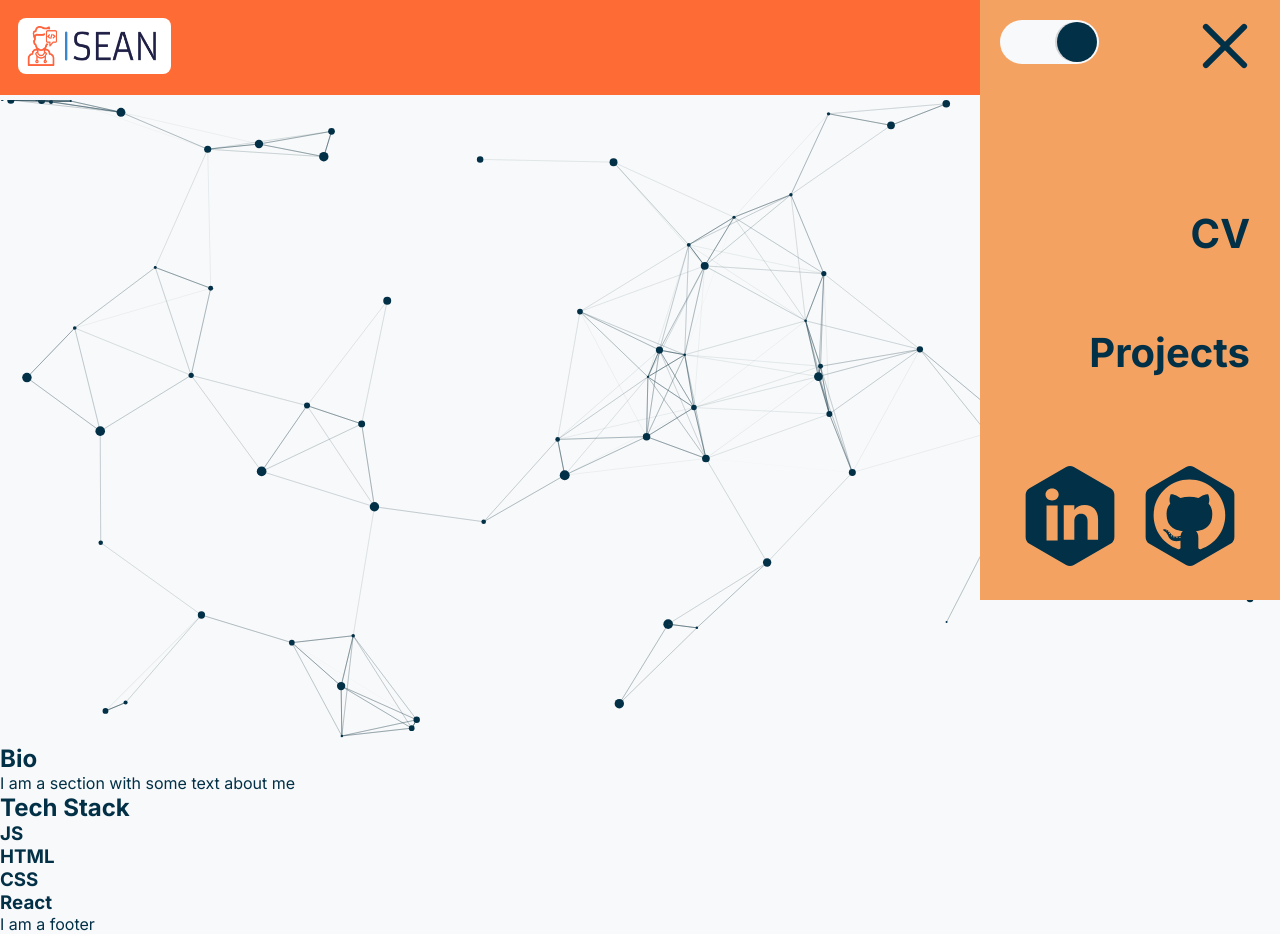
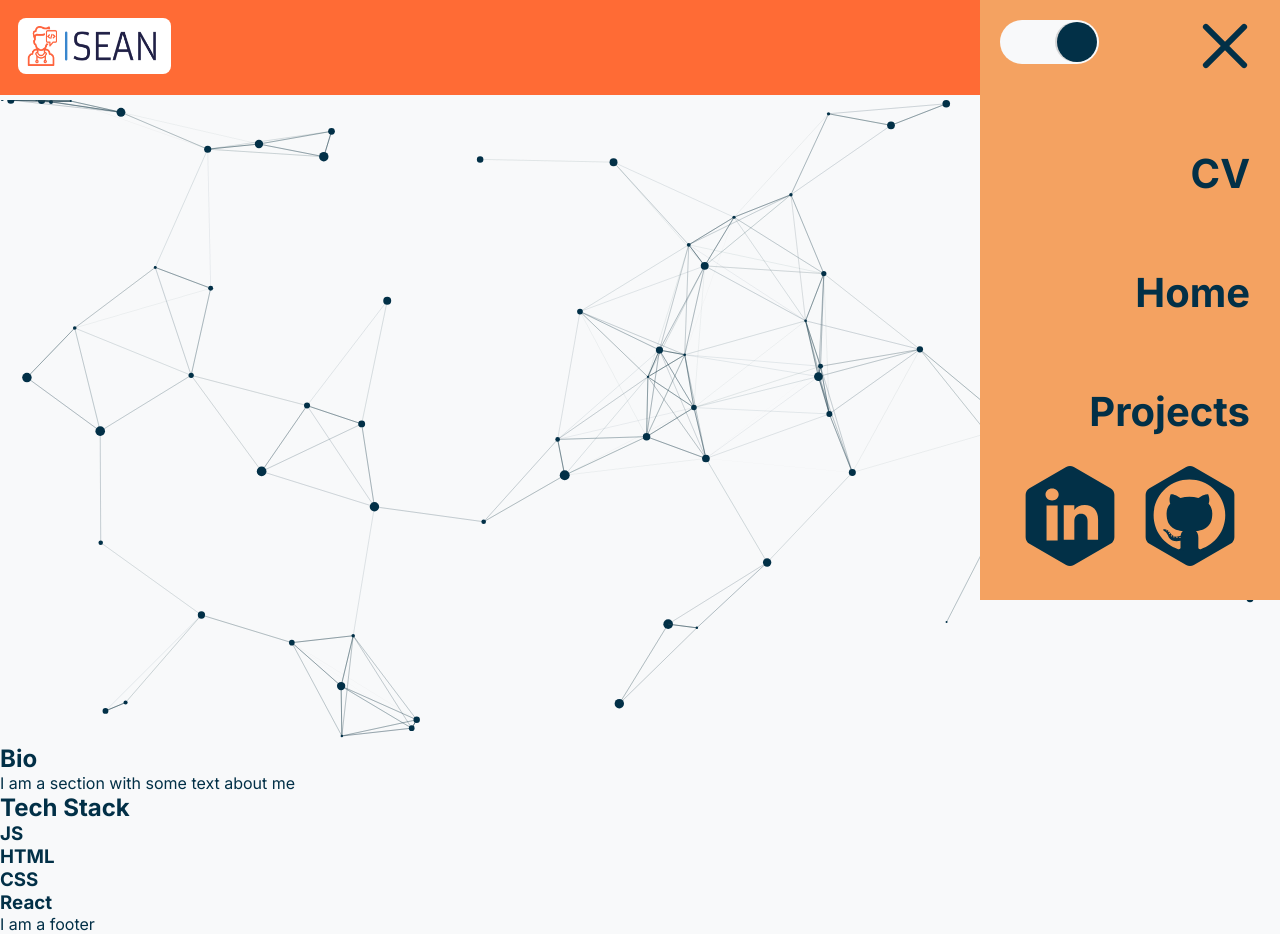
Before and after one commit to PurpleNurps/My-Portfolio, a Next.js app: page / in a window 1280 px wide. Both pictures are taken after a click on the element 1225 px from the left and 47 px from the top of the page. Built offline with nearby package versions, Linux system fonts and the light colour scheme.

Commit message:
added home

```diff
--- a/app/Components/NavBar.js
+++ b/app/Components/NavBar.js
@@ -118,6 +118,13 @@ export default function NavBar({ theme, setTheme, isChecked, setIsChecked }) {
             <strong>CV</strong>
           </Link>
           <br></br>
+          <Link
+            className={`${styles.menu_link} noSelect`}
+            href="/"
+          >
+            <strong>Home</strong>
+          </Link>
+          <br></br>
           <Link className={`${styles.menu_link} noSelect`} href="/projects">
             <strong>Projects</strong>
           </Link>
```
